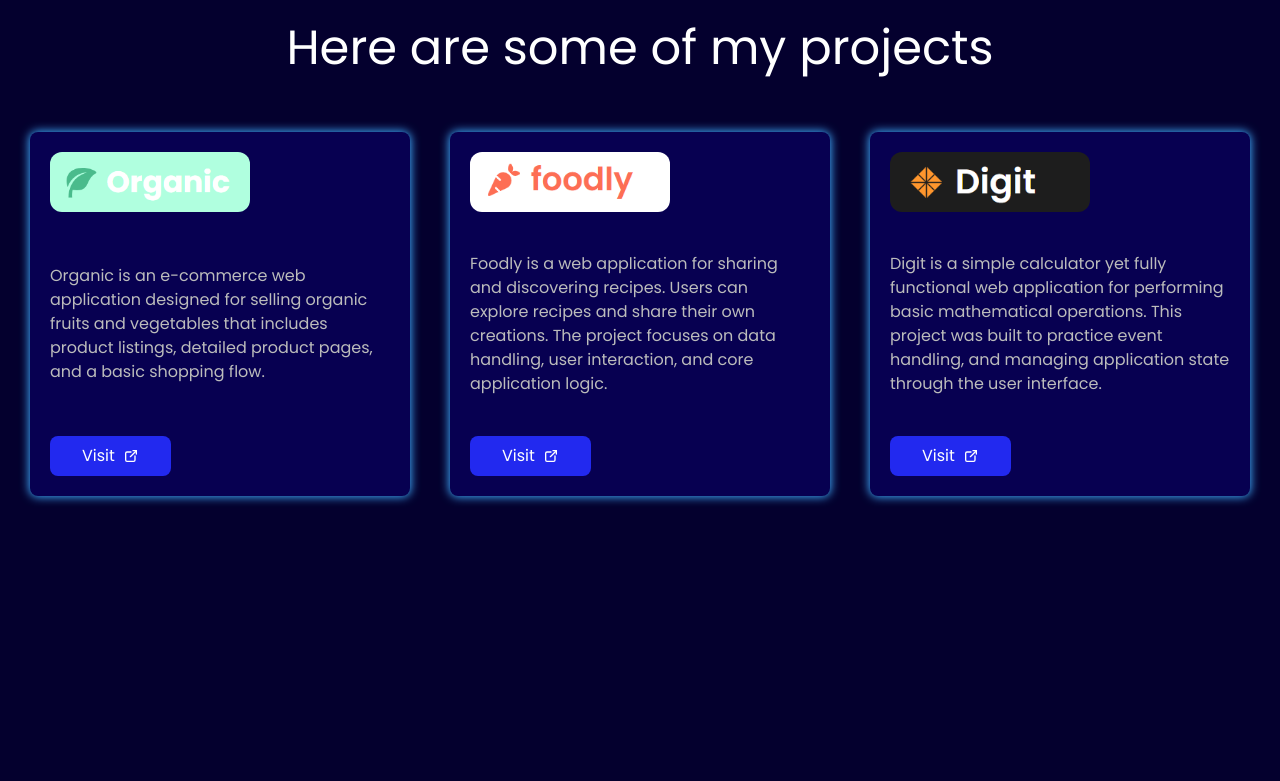
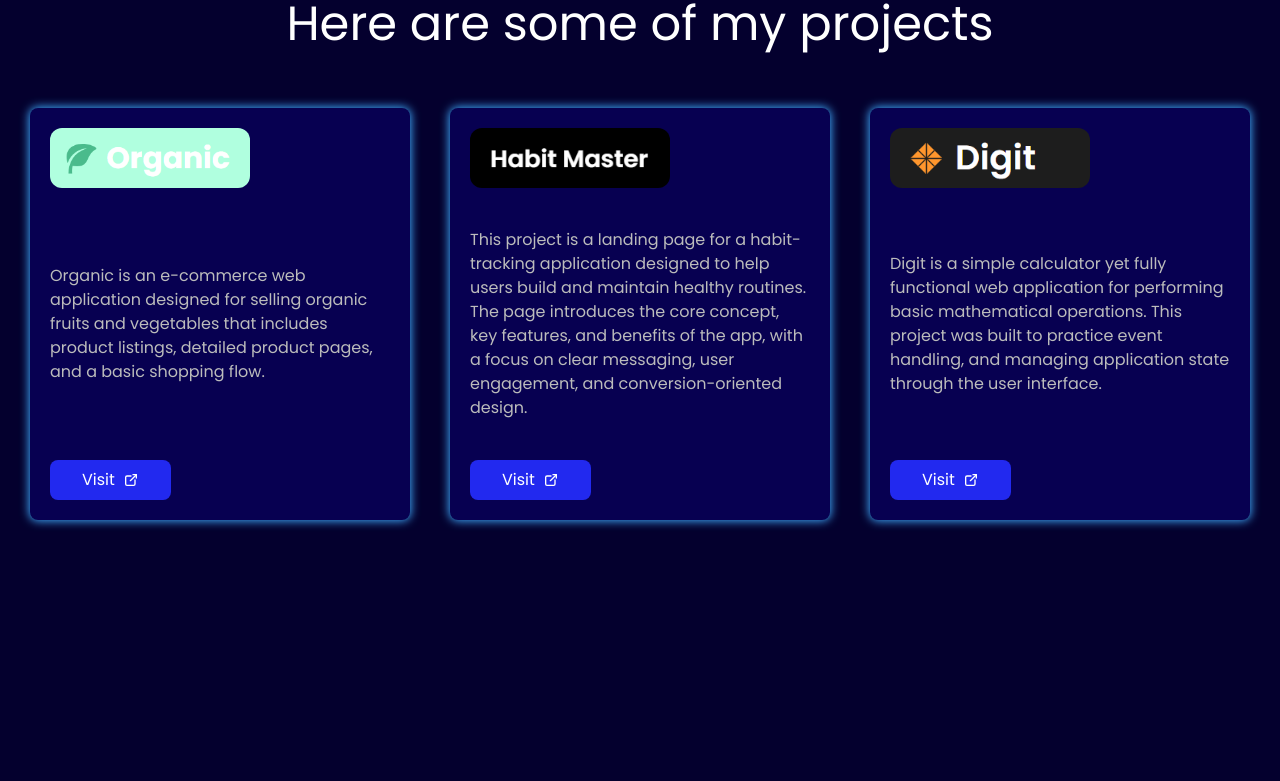
Before and after one commit to PetarDev05/portfolio, a React (Vite) app: page / in a window 1280 px wide. Shown: the part 1740-2521 px from the top of the page. Built offline with nearby package versions, Linux system fonts and the light colour scheme.

Commit message:
Add final url for td project and fix footer

```diff
--- a/src/components/Footer.jsx
+++ b/src/components/Footer.jsx
@@ -1,19 +1,16 @@
-import { MdOutlineHexagon } from "react-icons/md";
+import { FaGithub } from "react-icons/fa";
 
 const Footer = () => {
   return (
     <div className="w-full pt-10 pb-7 flex flex-col items-center gap-3 bg-linear-to-b from-(--dark-bg) to-(--dark-blue) text-(--white)">
       <p className="">Building modern web solutions</p>
-      <p className="flex flex-row items-center gap-3">
-        <a href="mailto:pejovicpetar02@gmail.com" target="_blank" className="">
-          Email
-        </a>
-        |
-        <a href="https://github.com/PetarDev05/" target="_blank" className="">
+      <a href="https://github.com/PetarDev05/" target="_blank" className="flex flex-row items-center gap-3">
+        <FaGithub className="text-2xl" />
+        <p className="">
           Github
-        </a>
-      </p>
-      <p className="">&copy; 2025 Petar. All rights reserved.</p>
+        </p>
+      </a>
+      <p className="">&copy; 2026 Petar. All rights reserved.</p>
     </div>
   );
 };
--- a/src/components/ProjectCard.jsx
+++ b/src/components/ProjectCard.jsx
@@ -17,7 +17,7 @@ const ProjectCard = ({ project }) => {
       </div>
       <p className="text-(--text-dark)">{project.description}</p>
       <a
-        href="#"
+        href={project.url}
         target="_blank"
         className="px-8 py-2 rounded-lg bg-(--dark-blue) text-white cursor-pointer flex items-center gap-2"
       >
--- a/src/pages/Projects.jsx
+++ b/src/pages/Projects.jsx
@@ -9,13 +9,15 @@ const Projects = () => {
       img: "organic.png",
       description:
         "Organic is an e-commerce web application designed for selling organic fruits and vegetables that includes product listings, detailed product pages, and a basic shopping flow.",
+      url: "https://organic-1-ow7z.onrender.com",
     },
     {
       id: "002",
-      title: "Foodly",
-      img: "foodly.png",
+      title: "Habit Master Landing page",
+      img: "habit-master.png",
       description:
-        "Foodly is a web application for sharing and discovering recipes. Users can explore recipes and share their own creations. The project focuses on data handling, user interaction, and core application logic.",
+        "This project is a landing page for a habit-tracking application designed to help users build and maintain healthy routines. The page introduces the core concept, key features, and benefits of the app, with a focus on clear messaging, user engagement, and conversion-oriented design.",
+      url: "https://habit-master-landing.onrender.com/",
     },
     {
       id: "003",
@@ -23,11 +25,12 @@ const Projects = () => {
       img: "digit.png",
       description:
         "Digit is a simple calculator yet fully functional web application for performing basic mathematical operations. This project was built to practice event handling, and managing application state through the user interface.",
+      url: "https://petardev05.github.io/Calculator-vite/",
     },
   ];
 
   const container = {
-    hidden: { opacity: 0},
+    hidden: { opacity: 0 },
     visible: { opacity: 1, transition: { staggerChildren: 0.5 } },
   };
 
@@ -39,7 +42,13 @@ const Projects = () => {
       <h2 className="text-4xl sm:text-5xl text-(--white) text-center">
         Here are some of my projects
       </h2>
-      <motion.div variants={container} viewport={{ once: true, amount: 0.3 }} initial="hidden" whileInView="visible" className="w-fit grid grid-cols-1 lg:grid-cols-3 gap-10">
+      <motion.div
+        variants={container}
+        viewport={{ once: true, amount: 0.3 }}
+        initial="hidden"
+        whileInView="visible"
+        className="w-fit grid grid-cols-1 lg:grid-cols-3 gap-10"
+      >
         {projectsArray.map((project) => (
           <ProjectCard key={project.id} project={project} />
         ))}
```
Also changed, not shown: public/habit-master.png (added).
